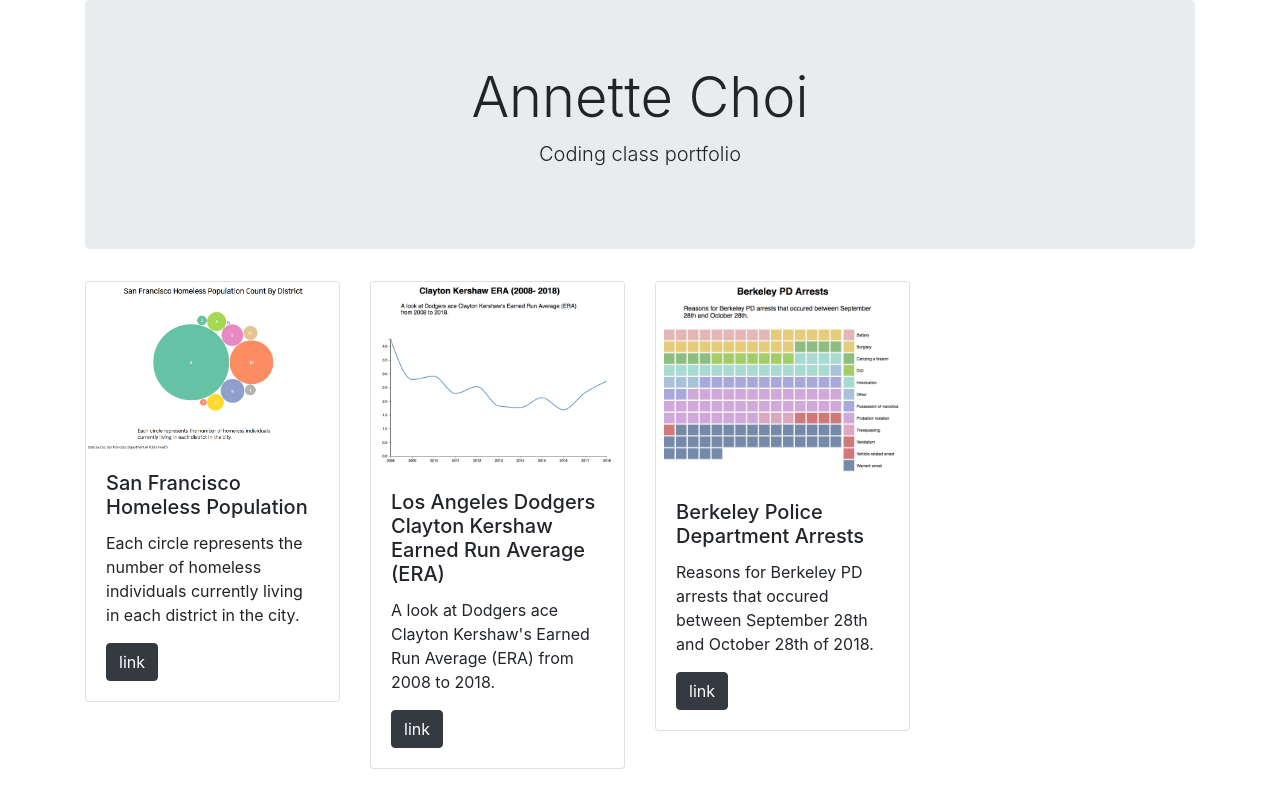
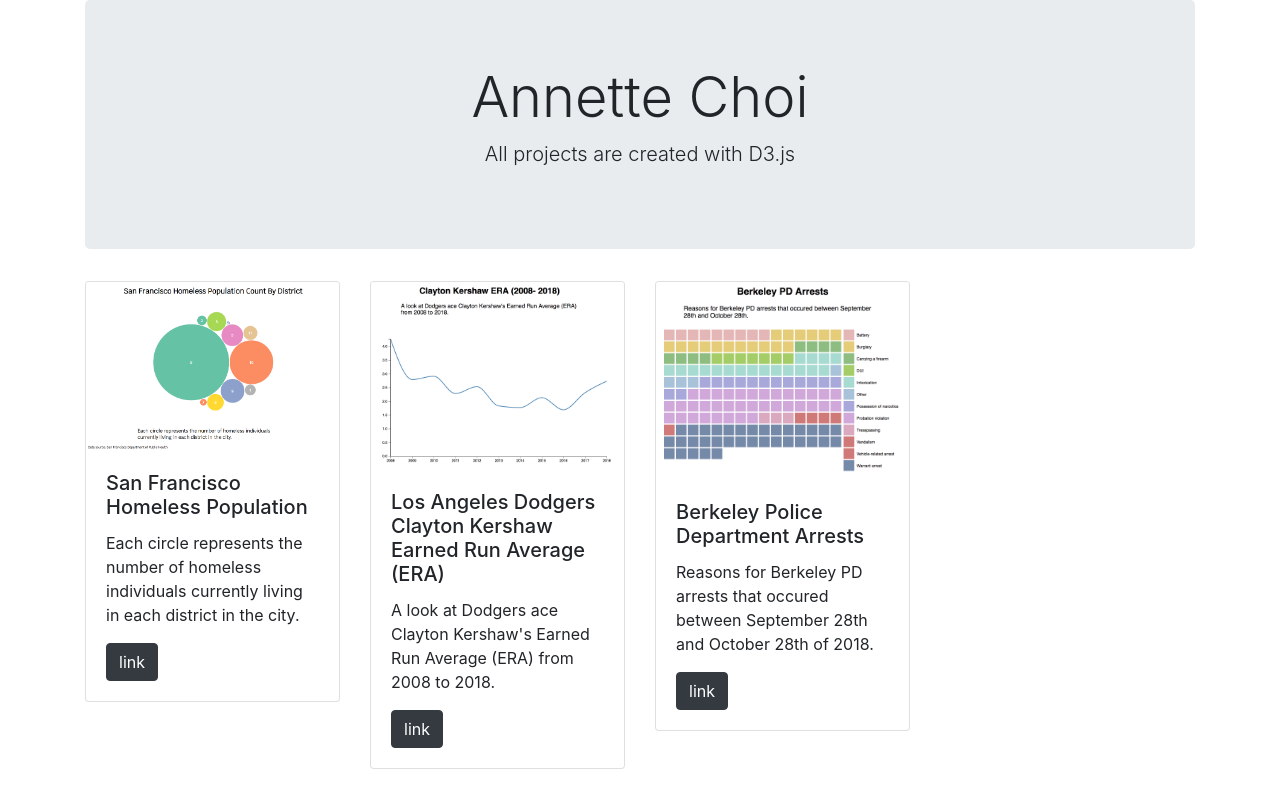
Before and after one commit to annettechoi/annettechoi, a Jekyll site: the page built from index.html, in a window 1280 px wide. Shown: the top 808 px of the page. Built offline with Jekyll 4.4.1, drawn with Linux system fonts in a browser that asks for light colours.

Commit message:
Update default.html

```diff
--- a/_layouts/default.html
+++ b/_layouts/default.html
@@ -11,7 +11,7 @@
     <div class="container">
         <header class="jumbotron text-center d-flex justify-content-center align-items-center flex-column">
             <h1 class="display-4">{{ page.title }}</h1>
-            <p class="lead">Coding class portfolio</p>
+            <p class="lead">All projects are created with D3.js</p>
         </header>
 
         {{ content }}
```
